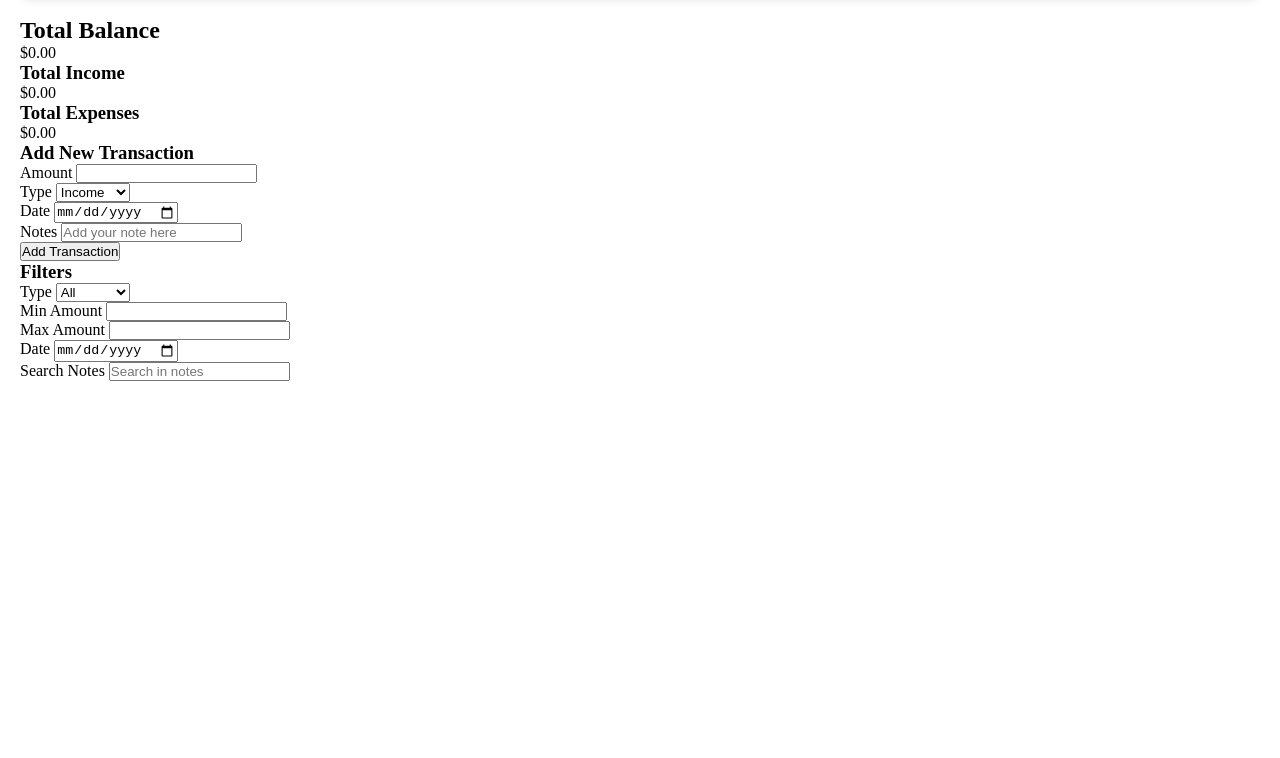
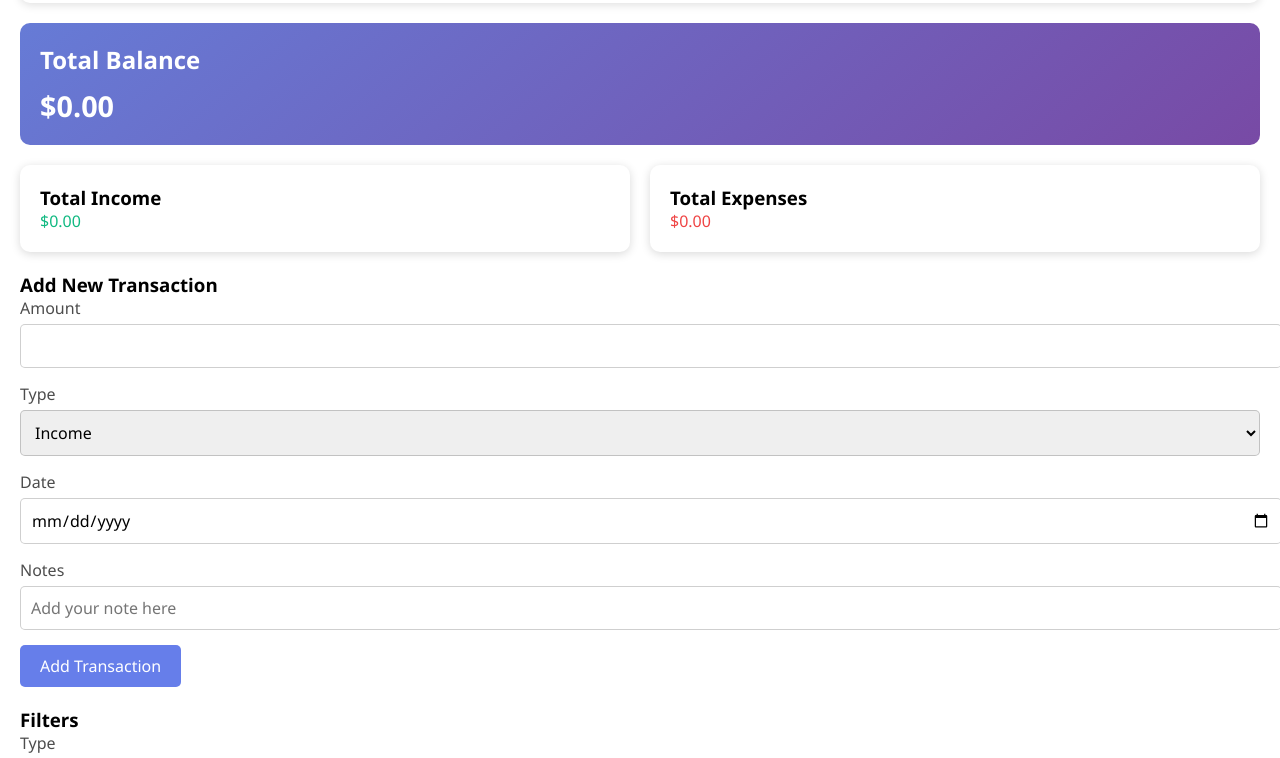
Before and after one commit to SalahHaddara/expense-tracker, a plain HTML site: page index.html in a window 1280 px wide. Shown: the part 100-858 px from the top of the page. Before the commit the page ends 800 px from the top, so only its background shows below. Drawn offline with Linux system fonts and the light colour scheme.

Commit message:
add styles

```diff
--- a/index.html
+++ b/index.html
@@ -5,28 +5,29 @@
     <meta name="viewport" content="width=device-width, initial-scale=1.0">
     <title>Expense Tracker</title>
     <link rel="stylesheet" href="styles/style.css">
+    <link rel="stylesheet" href="styles/component.css">
 </head>
 <body>
-<header>
-    <h1>Expense Tracker</h1>
-</header>
 
-<main class="container">
-    <div class="balance-card">
+<div class="wrapper">
+    <div class="header">
+        <h1>Expense Tracker</h1>
+    </div>
+    <div class="total-card">
         <div>
             <h2>Total Balance</h2>
-            <div>$0.00</div>
+            <p>$0.00</p>
         </div>
     </div>
 
     <div class="summary">
         <div class="summary-card">
             <h3>Total Income</h3>
-            <div>$0.00</div>
+            <p class="income">$0.00</p>
         </div>
         <div class="summary-card">
             <h3>Total Expenses</h3>
-            <div>$0.00</div>
+            <p class="expense">$0.00</p>
         </div>
     </div>
 
@@ -52,7 +53,7 @@
                 <label for="notes">Notes</label>
                 <input type="text" id="notes" placeholder="Add your note here">
             </div>
-            <button type="submit">Add Transaction</button>
+            <button type="submit" class="button">Add Transaction</button>
         </form>
     </div>
 
@@ -82,8 +83,11 @@
             <label for="searchNotes">Search Notes</label>
             <input type="text" id="searchNotes" placeholder="Search in notes">
         </div>
+
+        <div class="transaction-list" id="transactionList">
+        </div>
     </div>
 
-</main>
+</div>
 </body>
 </html>
--- /dev/null
+++ b/styles/component.css
@@ -0,0 +1,89 @@
+.total-card {
+    display: flex;
+    justify-content: space-between;
+    align-items: center;
+    padding: 20px;
+    background: linear-gradient(140deg, #667bd6 0%, #784aa5 100%);
+    color: white;
+    border-radius: 10px;
+    margin-bottom: 20px;
+}
+
+.total-card h2 {
+    font-size: 1.5rem;
+    margin-bottom: 10px;
+}
+
+.total-card {
+    font-size: 1.8rem;
+    font-weight: bold;
+}
+
+.summary {
+    display: flex;
+    justify-content: space-around;
+    gap: 20px;
+    margin-bottom: 20px;
+}
+
+.summary-card {
+    width: 50%;
+    background: white;
+    padding: 20px;
+    border-radius: 10px;
+    box-shadow: 0 2px 10px rgba(0, 0, 0, 0.15);
+}
+
+.form-group {
+    margin-bottom: 15px;
+}
+
+.form-group label {
+    display: block;
+    margin-bottom: 5px;
+    color: rgba(0, 0, 0, 0.7);
+}
+
+.form-group input,
+.form-group select {
+    width: 100%;
+    padding: 10px;
+    border: 1px solid rgba(0, 0, 0, 0.19);
+    border-radius: 5px;
+    font-size: 1rem;
+}
+
+.button {
+    background-color: #667eea;
+    color: white;
+    border: none;
+    padding: 10px 20px;
+    border-radius: 5px;
+    cursor: pointer;
+    font-size: 1rem;
+    transition: background-color 0.3s;
+}
+
+.button:hover {
+    background-color: #784aa5;
+}
+
+.income {
+    color: #10b981;
+}
+
+.expense {
+    color: #ef4444;
+}
+
+.button-edit {
+    background-color: #f59e0b;
+}
+
+.button-delete {
+    background-color: #ef4444;
+}
+
+.filters {
+    margin-top: 20px;
+}
--- a/styles/style.css
+++ b/styles/style.css
@@ -1,13 +1,14 @@
 * {
     margin: 0;
     padding: 0;
+    font-family: 'Segoe UI', sans-serif
 }
 
 body {
     padding: 20px;
 }
 
-header {
+.header {
     padding: 20px;
     border-radius: 10px;
     box-shadow: 0 2px 10px rgba(0, 0, 0, 0.13);
```
